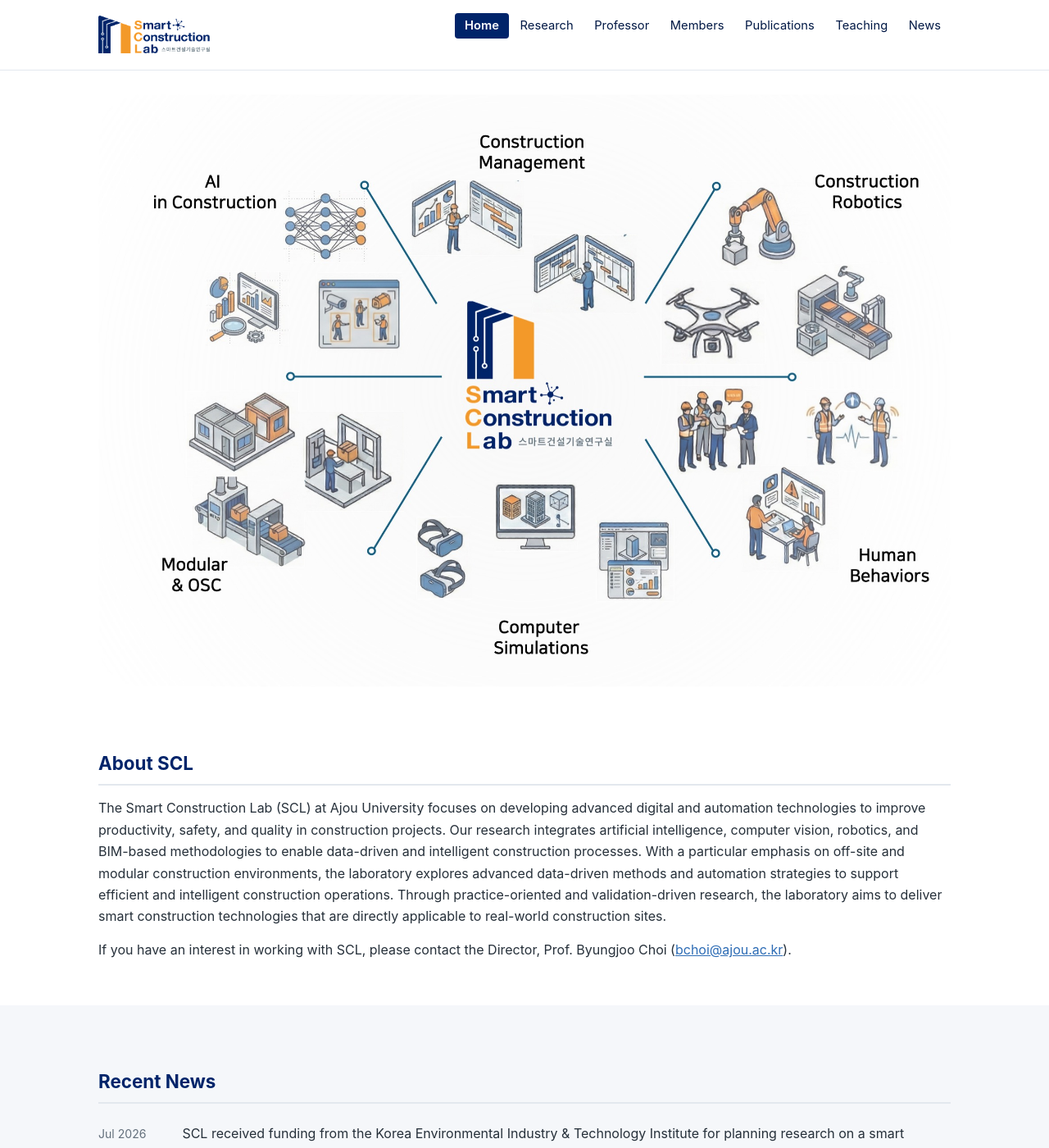
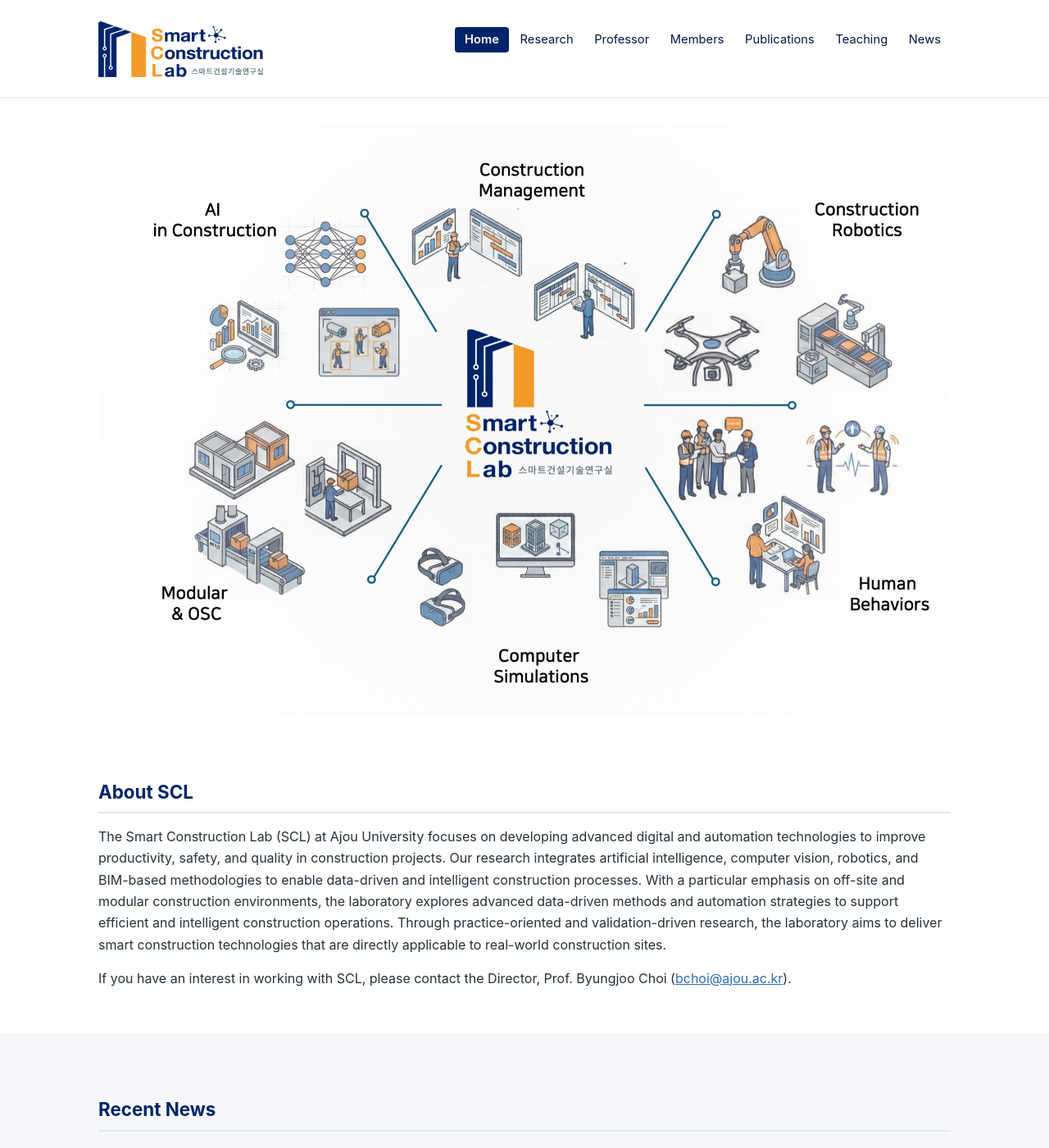
Before and after one commit to Ajou-Smart-Construction-Lab/ajou-smart-construction-lab.github.io, a Jekyll site: the page built from index.html, in a window 1280 px wide and 1400 px high. Shown: the whole window at 82% size. Built offline with Jekyll 4.4.1, drawn with Linux system fonts in a browser that asks for light colours.

Commit message:
Enlarge header: taller padding, bigger logo (68px desktop / 52px mobile), higher-res logo asset
Co-Authored-By: Claude Fable 5 <noreply@anthropic.com>

```diff
--- a/assets/css/style.css
+++ b/assets/css/style.css
@@ -28,10 +28,10 @@ body {
 }
 .site-header nav {
   display: flex; align-items: center; justify-content: space-between;
-  flex-wrap: wrap; gap: 0.4rem 1rem; padding-top: 1.1rem; padding-bottom: 1.1rem;
+  flex-wrap: wrap; gap: 0.5rem 1rem; padding-top: 1.6rem; padding-bottom: 1.6rem;
 }
 .brand { display: block; }
-.brand img { height: 46px; display: block; }
+.brand img { height: 68px; display: block; }
 .site-header ul { display: flex; flex-wrap: wrap; gap: 0.1rem; list-style: none; }
 .site-header ul a {
   color: var(--navy-dark); text-decoration: none; font-size: 0.92rem;
@@ -118,7 +118,7 @@ main img { max-width: 100%; }
   }
   .site-header ul::-webkit-scrollbar { display: none; }
   .site-header ul a { padding: 0.35rem 0.6rem; font-size: 0.88rem; white-space: nowrap; }
-  .brand img { height: 36px; }
+  .brand img { height: 52px; }
   .news-list li { flex-direction: column; gap: 0.1rem; }
   /* 연구분야: 아이콘을 위로, 세로 배치 */
   .research-area { flex-direction: column; align-items: flex-start; gap: 0.8rem; }
```
Also changed, not shown: assets/img/logo-scl-header-color.png.
